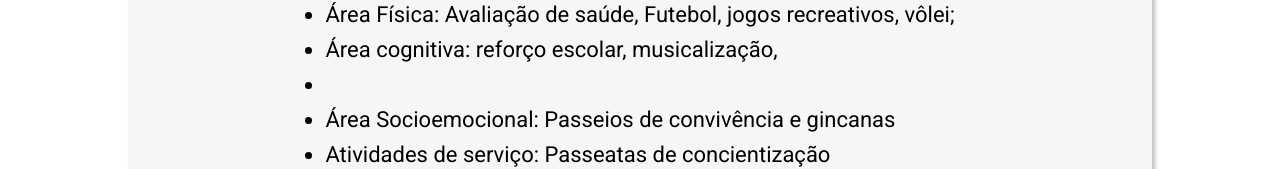
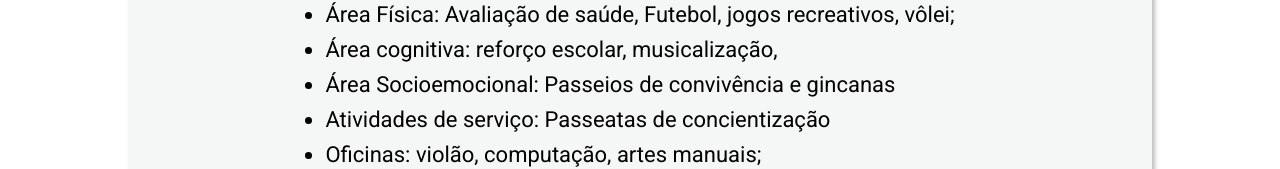
Before and after one commit to JBrunoS/associacaomaranataamanari, a React (Create React App) app: page /projects in a window 1280 px wide. Shown: the part 355-524 px from the top of the page. Built offline with nearby package versions, Linux system fonts and the light colour scheme; no server answers.

Commit message:
altera a lista de atividades

```diff
--- a/src/pages/projetos/index.js
+++ b/src/pages/projetos/index.js
@@ -159,7 +159,6 @@ export default function Projetos() {
                             <ul>
                                 <li>Área Física: Avaliação de saúde, Futebol, jogos recreativos, vôlei;</li>
                                 <li>Área cognitiva: reforço escolar, musicalização, </li>
-                                <li></li>
                                 <li>Área Socioemocional: Passeios de convivência e gincanas</li>
                                 <li>Atividades de serviço: Passeatas de concientização</li>
                                 <li>Oficinas: violão, computação, artes manuais;</li>
```
